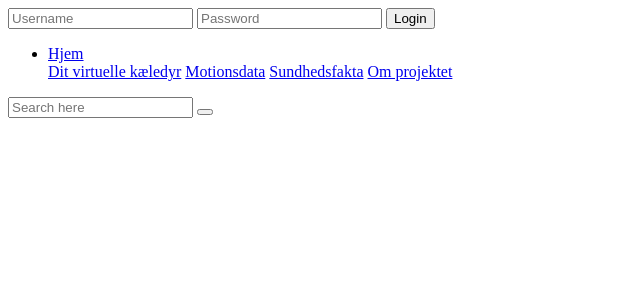
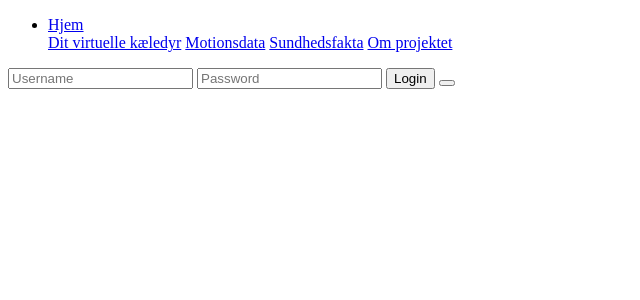
Before and after one commit to pernillemadsen/3rd_semester, a PHP site: page /html/navbar.html in a window 1280 px wide. Shown: the top 300 px of the page, without its empty margins (0-640 px from the left). Run offline with PHP 8.4, Linux system fonts and the light colour scheme; some libraries are stand-ins or nearby versions.

Commit message:
Css
Lås

```diff
--- a/css/linearicons.css
+++ b/css/linearicons.css
@@ -358,7 +358,7 @@
 	content: "\e86e";
 }
 .lnr-magnifier:before {
-	content: "\e86f";
+	content: "\e80f";
 }
 .lnr-cross:before {
 	content: "\e870";
--- a/html/navbar.html
+++ b/html/navbar.html
@@ -49,17 +49,7 @@
                 <div class="header-content d-flex justify-content-between align-items-center">
                     <div class="logo">
                     </div>
-                    <div class="login">
-                        <form>
-                            <input id="username" type="text" placeholder="Username">
-                            <input id="password" type="password" placeholder="Password">
-                            <button id="login" type="button">Login</button>
-                        </form>
-                    </div>
 
-                    <div class="loggedIn">
-
-                    </div>
 
                     <div class="right-bar d-flex align-items-center">
                         <nav class="d-flex align-items-center">
@@ -80,7 +70,9 @@
                         <div class="search relative">
                             <span class="lnr lnr-magnifier"></span>
                             <form action="#" class="search-field">
-                                <input class=search-field-text type="text" placeholder="Search here" onfocus="this.placeholder = ''" onblur="this.placeholder = 'Search here'">
+                            <input id="username" type="text" placeholder="Username">
+                            <input id="password" type="password" placeholder="Password">
+                            <button id="login" type="button">Login</button>
                                 <button class="search-submit"><span class="lnr lnr-magnifier"></span></button>
                             </form>
                         </div>
```
Also changed, not shown: css/main.css (+7 -7 lines).
